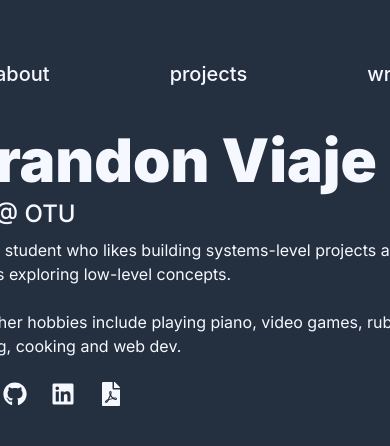
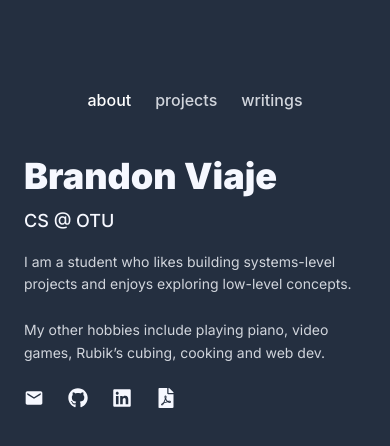
Before and after one commit to brandonviaje/brandonviaje.github.io, a React (Vite) app: page / in a window 390 px wide. Shown: the top 446 px of the page. Built offline with nearby package versions, Linux system fonts and the light colour scheme.

Commit message:
style: make components responsive

```diff
--- a/src/components/About.jsx
+++ b/src/components/About.jsx
@@ -4,33 +4,58 @@ import { MdEmail } from "react-icons/md";
 
 function About() {
   return (
-    <section id="about" className="flex justify-center text-[#F6F8FF]">
-      <div className="flex flex-col mt-15 w-[30em] items-start">
+    <section
+      id="about"
+      className="flex justify-center px-6 sm:px-8 text-[#F6F8FF]"
+    >
+      <div className="flex flex-col mt-16 w-full max-w-2xl items-start">
         <NavBar />
-        <div className="my-10">
-          <h1 className="text-6xl text font-black font-inter">Brandon Viaje</h1>
-          <h2 className="text-2xl mt-2 font-medium font-inter">CS @ OTU</h2>
-          <h3 className="text-foreground mt-2 font-inter">
+
+        <div className="my-10 w-full">
+          <h1 className="text-4xl sm:text-5xl md:text-6xl font-black font-inter leading-tight">
+            Brandon Viaje
+          </h1>
+
+          <h2 className="text-lg sm:text-xl md:text-2xl mt-2 font-medium font-inter">
+            CS @ OTU
+          </h2>
+
+          <h3 className="mt-4 text-sm sm:text-base md:text-lg leading-relaxed font-inter text-gray-300">
             I am a student who likes building systems-level projects and enjoys
             exploring low-level concepts.
-            <br></br>
-            <br></br>
-            My other hobbies include playing piano, video games, rubiks cubing,
+            <br />
+            <br />
+            My other hobbies include playing piano, video games, Rubik’s cubing,
             cooking and web dev.
           </h3>
 
-          <div className="flex gap-6 mt-6 text-2xl">
-            <a href="mailto:viajebrandon@gmail.com" rel="noopener noreferrer">
-              <MdEmail className="hover:text-[#F6F8FF] transition-colors duration-200" />
+          <div className="flex flex-wrap gap-6 mt-6 text-xl sm:text-2xl">
+            <a href="mailto:viajebrandon@gmail.com">
+              <MdEmail className="hover:text-white transition-colors duration-200" />
             </a>
-            <a href="https://github.com/brandonviaje" target="_blank" rel="noopener noreferrer">
-              <FaGithub className="hover:text-[#F6F8FF] transition-colors duration-200" />
+
+            <a
+              href="https://github.com/brandonviaje"
+              target="_blank"
+              rel="noopener noreferrer"
+            >
+              <FaGithub className="hover:text-white transition-colors duration-200" />
             </a>
-            <a href="https://www.linkedin.com/in/brandon-viaje/" target="_blank" rel="noopener noreferrer">
-              <FaLinkedin className="hover:text-[#F6F8FF] transition-colors duration-200" />
+
+            <a
+              href="https://www.linkedin.com/in/brandon-viaje/"
+              target="_blank"
+              rel="noopener noreferrer"
+            >
+              <FaLinkedin className="hover:text-white transition-colors duration-200" />
             </a>
-            <a href="/Brandon_Viaje_Resume.pdf" target="_blank" rel="noopener noreferrer">
-              <FaFilePdf className="hover:text-[#F6F8FF] transition-colors duration-200" />
+
+            <a
+              href="/Brandon_Viaje_Resume.pdf"
+              target="_blank"
+              rel="noopener noreferrer"
+            >
+              <FaFilePdf className="hover:text-white transition-colors duration-200" />
             </a>
           </div>
         </div>
--- a/src/components/NavBar.jsx
+++ b/src/components/NavBar.jsx
@@ -1,23 +1,46 @@
-import { Link } from "react-router-dom";
+import { Link, useLocation } from "react-router-dom";
 
 function NavBar() {
+  const location = useLocation();
+  const linkStyles = "group text-base sm:text-lg md:text-xl font-medium transition-colors duration-200";
+  const underline = "block max-w-0 h-[0.1em] bg-white transition-all duration-200 group-hover:max-w-full";
+
   return (
-    <div className="ml-10 flex justify-center gap-30">
-      <Link className="group text-xl font-medium" to="/">
+    <nav className="w-full flex justify-center sm:justify-start gap-6 sm:gap-10 md:gap-16 mt-6">
+      <Link
+        to="/"
+        className={`${linkStyles} ${
+          location.pathname === "/" ? "text-white" : "text-gray-300"
+        }`}
+      >
         about
-        <span className="block max-w-0 h-[0.1em] bg-white transition-all duration-150 group-hover:max-w-full"></span>
+        <span className={underline}></span>
       </Link>
 
-      <Link className="group text-xl font-medium" to="/projects">
+      <Link
+        to="/projects"
+        className={`${linkStyles} ${
+          location.pathname === "/projects"
+            ? "text-white"
+            : "text-gray-300"
+        }`}
+      >
         projects
-        <span className="block max-w-0 h-[0.1em] bg-white transition-all duration-150 group-hover:max-w-full"></span>
+        <span className={underline}></span>
       </Link>
 
-      <Link className="group text-xl font-medium" to="/writings">
+      <Link
+        to="/writings"
+        className={`${linkStyles} ${
+          location.pathname === "/writings"
+            ? "text-white"
+            : "text-gray-300"
+        }`}
+      >
         writings
-        <span className="block max-w-0 h-[0.1em] bg-white transition-all duration-150 group-hover:max-w-full"></span>
+        <span className={underline}></span>
       </Link>
-    </div>
+    </nav>
   );
 }
 
--- a/src/components/ProjectCard.jsx
+++ b/src/components/ProjectCard.jsx
@@ -1,14 +1,14 @@
 function ProjectCard({ project }) {
   return (
-    <a target="_blank" href={project.link}>
-      <div className="bg-[#313638] p-8 mb-2">
-        <h3 className="text-xs font-bold font-inter tracking-widest uppercase mb-3 hyphens-auto text-pretty">
+    <a target="_blank" href={project.link} rel="noopener noreferrer">
+      <div className="bg-[#313638] p-5 sm:p-8 mb-3 rounded-lg hover:bg-[#3a3f46] transition-colors duration-200">
+        <h3 className="text-[10px] sm:text-xs font-bold tracking-widest uppercase mb-2 text-gray-400">
           {project.tech}
         </h3>
-        <h1 className="text-3xl font-extrabold hyphens-auto text-pretty">
+        <h1 className="text-xl sm:text-2xl md:text-3xl font-extrabold mb-2">
           {project.name}
         </h1>
-        <h3 className="text-sm font-light hyphens-auto text-pretty">
+        <h3 className="text-sm sm:text-base font-light text-gray-300 leading-relaxed">
           {project.description}
         </h3>
       </div>
--- a/src/components/Projects.jsx
+++ b/src/components/Projects.jsx
@@ -17,25 +17,27 @@ const projectsData = [
 ];
 
 function Projects() {
-
   const [filter, setFilter] = useState("All");
   const categories = ["All", "Systems", "ML", "Web Dev"];
 
   const filteredProjects =
     filter === "All"
       ? projectsData
-      : projectsData.filter((proj) => proj.categories.includes(filter));
+      : projectsData.filter((proj) =>
+          proj.categories.includes(filter)
+        );
 
   return (
-    <section id="projects" className="flex justify-center text-[#F6F8FF]">
-      <div className="flex flex-col mt-15 w-[30em]">
+    <section className="flex justify-center text-[#F6F8FF]">
+      <div className="flex flex-col mt-16 w-full max-w-2xl px-6 sm:px-8">
         <NavBar />
         <SortButtons
           categories={categories}
           currentFilter={filter}
           onFilterChange={setFilter}
         />
-        <div className="flex flex-col mt-4 group">
+
+        <div className="flex flex-col mt-4">
           {filteredProjects.map((proj) => (
             <ProjectCard key={proj.name} project={proj} />
           ))}
@@ -44,5 +46,4 @@ function Projects() {
     </section>
   );
 }
-
 export default Projects;
--- a/src/components/SortButtons.jsx
+++ b/src/components/SortButtons.jsx
@@ -1,11 +1,13 @@
 function SortButtons({ categories, currentFilter, onFilterChange }) {
   return (
-    <div className="flex gap-4 mt-8 mb-4">
+    <div className="flex flex-wrap gap-3 mt-8 mb-4">
       {categories.map((cat) => (
         <button
           key={cat}
-          className={`px-4 py-2 rounded transition-colors duration-200 ${
-            currentFilter === cat ? "bg-[#F6F8FF] text-[#242F40] hover:bg-[#e0e4ff]" : "bg-[#313638] text-[#F6F8FF] hover:bg-[#3a3f46]"
+          className={`px-4 py-2 text-sm sm:text-base rounded transition-colors duration-200 ${
+            currentFilter === cat
+              ? "bg-[#F6F8FF] text-[#242F40]"
+              : "bg-[#313638] text-[#F6F8FF]"
           }`}
           onClick={() => onFilterChange(cat)}
         >
--- a/src/components/Writings.jsx
+++ b/src/components/Writings.jsx
@@ -2,15 +2,15 @@ import NavBar from "./NavBar";
 
 function Writings() {
   return (
-    <section id="projects" className="flex justify-center text-[#F6F8FF]">
-      <div className="flex flex-col mt-15 w-[30em]">
+    <section className="flex justify-center text-[#F6F8FF]">
+      <div className="flex flex-col mt-16 w-full max-w-2xl px-6 sm:px-8">
         <NavBar />
-        <div className="flex flex-col mt-15 group">
-          <div className="bg-[#313638] p-8 mb-2">
-            <h1 className="text-3xl font-extrabold hyphens-auto text-pretty">
+        <div className="mt-10">
+          <div className="bg-[#313638] p-5 sm:p-8 rounded-lg">
+            <h1 className="text-xl sm:text-2xl md:text-3xl font-extrabold">
               WIP
             </h1>
-            <h3 className="text-sm font-light hyphens-auto text-pretty">
+            <h3 className="text-sm sm:text-base font-light text-gray-300 mt-2">
               Still making the pages for my writings/blog
             </h3>
           </div>
```
